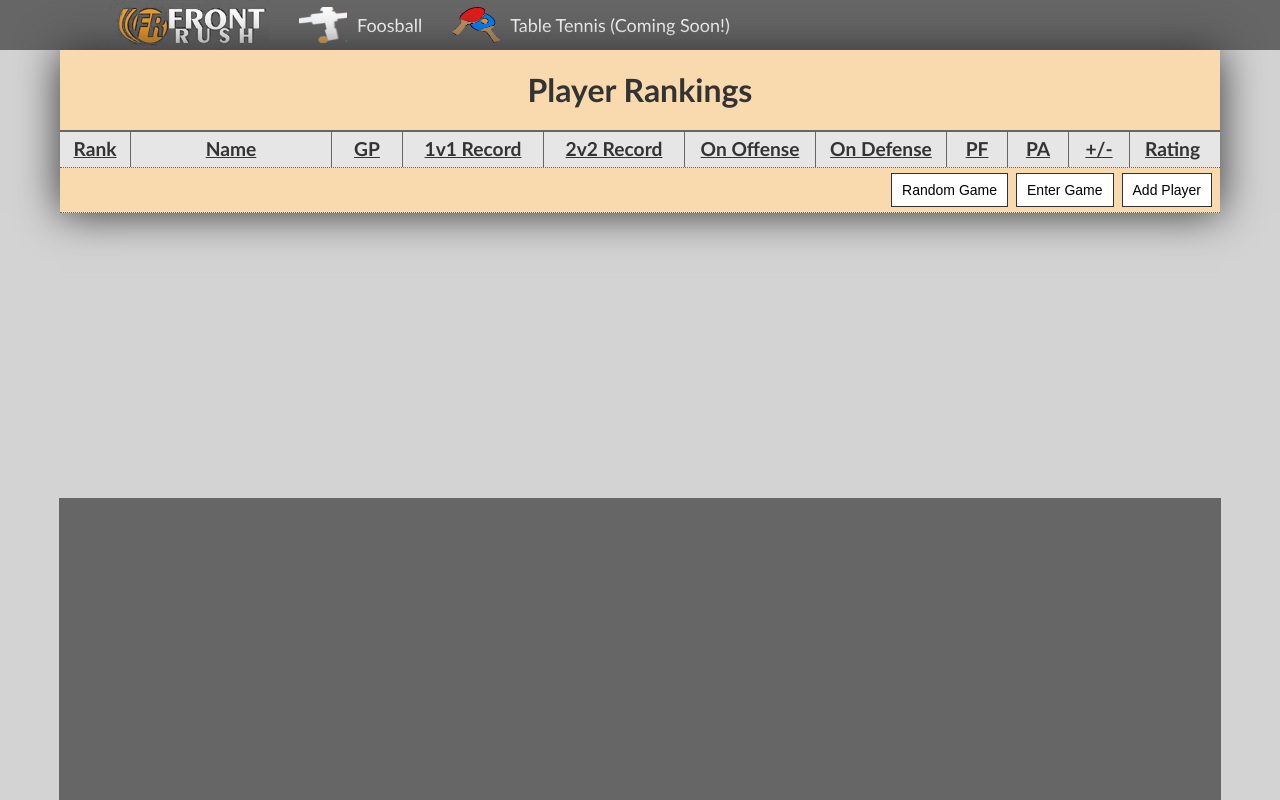
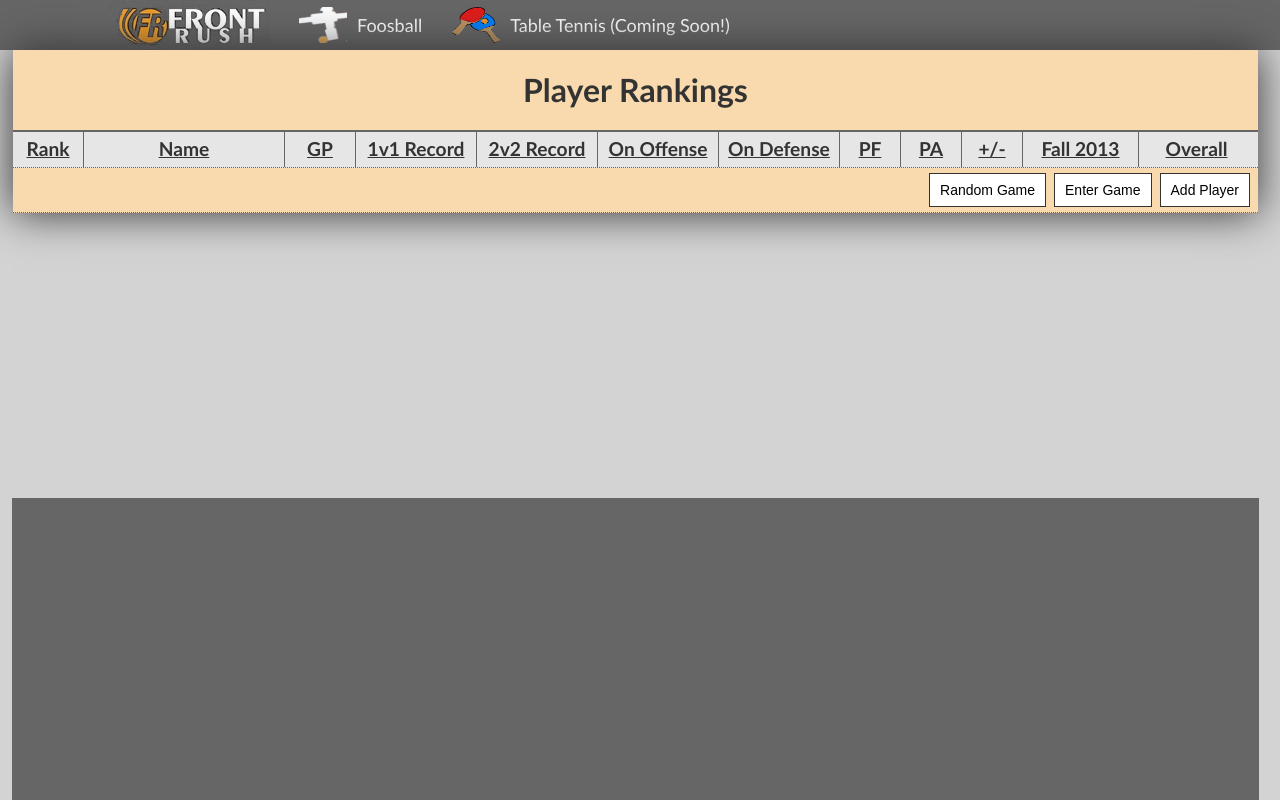
Before and after one commit to nathanpaul/FR_office_sports, a Rails app: page / in a window 1280 px wide. Run offline with Rails 7, Linux system fonts and the light colour scheme; data that the repository does not hold is empty; style sheets or scripts are compiled from the project's sources; parts of the project's set-up code (start-up, migrations or seed data) failed here and were passed over; some libraries are stand-ins or nearby versions.

Commit message:
added overall column

```diff
--- a/app/assets/stylesheets/players.css.scss
+++ b/app/assets/stylesheets/players.css.scss
@@ -96,7 +96,7 @@ body{
 	}
 
 	#container_left{
-		width: 1160px;
+		width: 1245px;
 		min-width: 1100px;
 		height: auto;
 		// border-left: 2px solid #333;
@@ -107,7 +107,7 @@ body{
 		padding-top: 0px;
 		position: absolute;
 		left: 50%;
-		margin-left: -580px;
+		margin-left: -627px;
 		-moz-box-shadow: 0px 0px 40px #333;
 		-webkit-box-shadow: 0px 0px 40px #333;
 		box-shadow: 0px 0px 40px #333;
@@ -172,13 +172,13 @@ body{
 				.ones_record, .twos_record{
 					float: left;
 					text-align: center;
-					width: 140px;
+					width: 120px;
 					border-right: 1px solid #666;
 				}
 
 				.on_offense, .on_defense{
 					float: left;
-					width:130px;
+					width:120px;
 					border-right: 1px solid #666;
 				}
 
@@ -188,9 +188,13 @@ body{
 					border-right: 1px solid #666;
 				}
 
-				.ELO, .ELO_header{
+				.season_elo, .season.header{
+					border-right: 1px solid #666;
+				}
+
+				.ELO, .ELO_header, .season_elo{
 					float: left;
-					width: 85px;
+					width: 115px;
 					text-align: center;
 				}
 
@@ -234,7 +238,7 @@ body{
 		 bottom:0;
 		 border:solid 1px #666;
 		 height:300px;
-		 width:1160px;
+		 width:1245px;
 		 min-width:950px;
 		 position:fixed;
 		 z-index:-1;
--- a/app/models/player.rb
+++ b/app/models/player.rb
@@ -1,6 +1,6 @@
 class Player < ActiveRecord::Base
 	validates_presence_of :name
 	attr_accessible :remember_token, :name, :wins, :losses, :wins_on_offense, :losses_on_offense
-	attr_accessible :wins_on_defense, :losses_on_defense, :elo_rating, :points_for, :points_against
+	attr_accessible :wins_on_defense, :losses_on_defense, :elo_rating, :points_for, :points_against, :overall_elo
 	has_many :games
 end
--- a/app/views/players/index.html.haml
+++ b/app/views/players/index.html.haml
@@ -104,7 +104,8 @@
 				%span.points_for.header PF
 				%span.points_against.header PA
 				%span.points_diff.header +/-
-				%span.ELO.header Rating
+				%span.ELO.season.header Fall 2013
+				%span.ELO.header Overall
 			-Player.order("position ASC").each do |p|
 				-$ones_wins = p.wins - p.wins_on_offense - p.wins_on_defense
 				-$ones_losses = p.losses - p.losses_on_offense - p.losses_on_defense
@@ -125,7 +126,8 @@
 						%span.points_diff.red="#{$points_diff}"
 					-else
 						%span.points_diff="#{$points_diff}"
-					%span.ELO=number_with_precision(p.elo_rating, :precision => 2)
+					%span.season_elo=number_with_precision(p.elo_rating, :precision => 2)
+					%span.ELO=number_with_precision(p.overall_elo, :precision => 2)
 			%li.player_row.bottom
 				%p.add_new_stuff
 					%span.add_player=button_to "Add Player", "#", :remote => true, :method => "get", :class => "standard_button", :id => "new_player_button"
```
Also changed, not shown: 2 other files.
